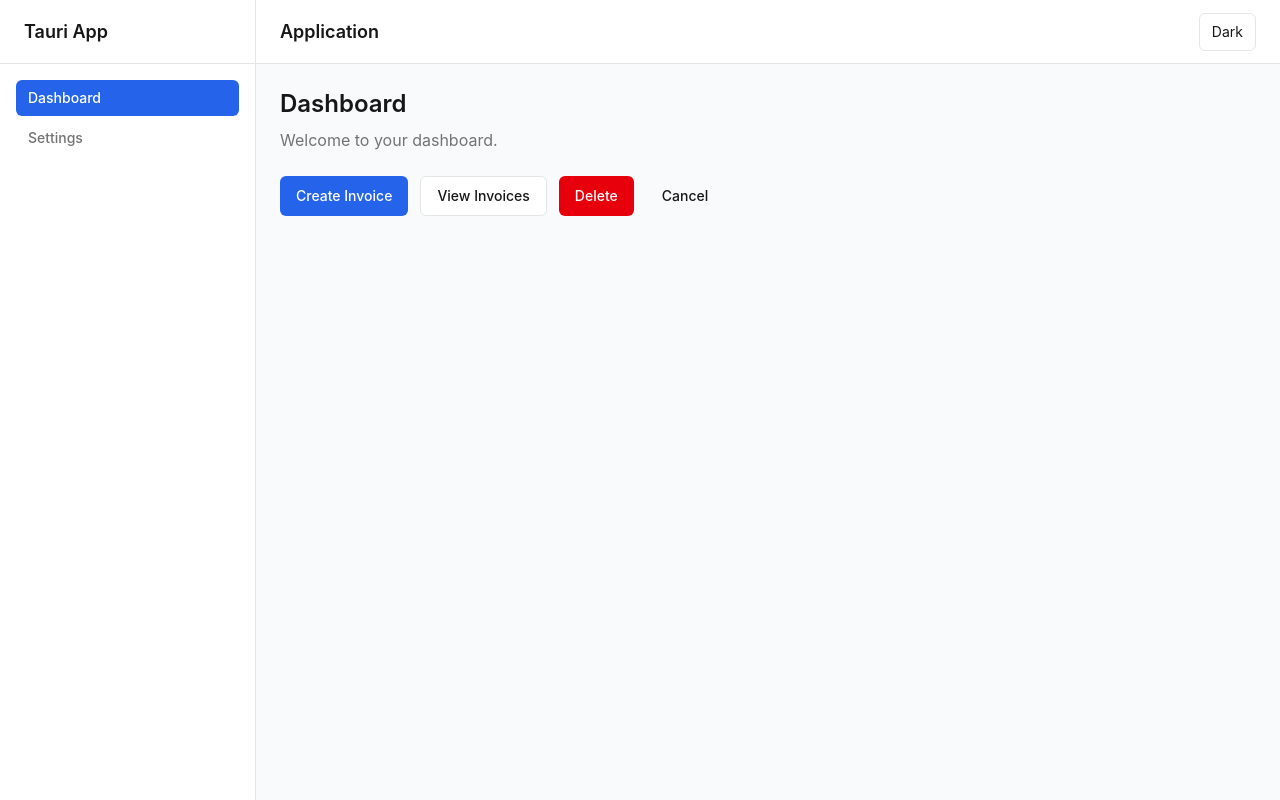
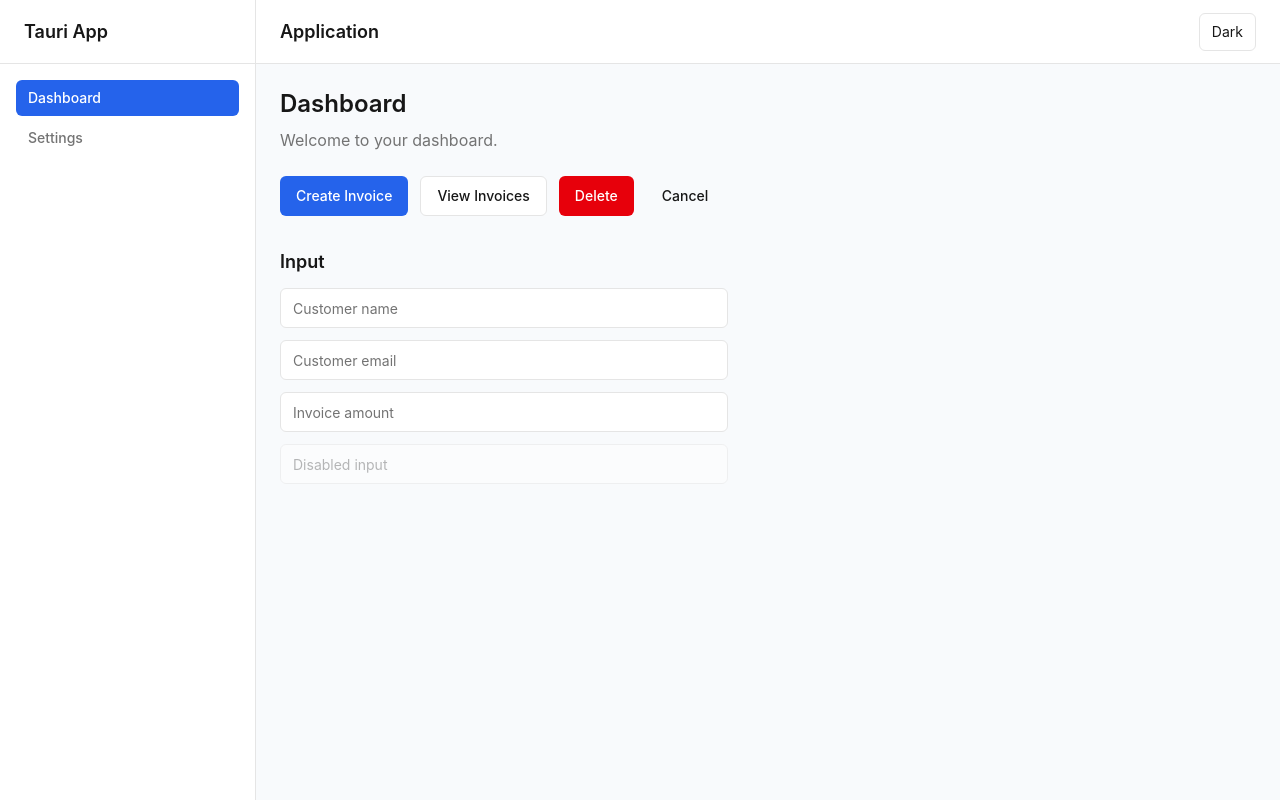
Before and after one commit to adikharadkar/tours-and-travels, a React (Vite) app: page /dashboard in a window 1280 px wide. Built offline with nearby package versions, Linux system fonts and the light colour scheme.

Commit message:
Add Input component

```diff
--- /dev/null
+++ b/src/components/ui/Input.jsx
@@ -0,0 +1,25 @@
+import { forwardRef } from "react";
+
+const Input = forwardRef(function Input(
+  { type = "text", className = "", disabled = false, ...props },
+  ref,
+) {
+  return (
+    <input
+      ref={ref}
+      type={type}
+      disabled={disabled}
+      className={[
+        "h-10 w-full rounded-md border border-border bg-surface px-3",
+        "text-sm text-foreground placeholder:text-muted",
+        "transition-colors",
+        "focus:border-primary focus:outline-none focus:ring-2 focus:ring-focus/20",
+        "disabled:cursor-not-allowed disabled:opacity-50",
+        className,
+      ].join(" ")}
+      {...props}
+    />
+  );
+});
+
+export default Input;
--- a/src/pages/Dashboard.jsx
+++ b/src/pages/Dashboard.jsx
@@ -1,4 +1,5 @@
 import Button from "../components/ui/Button";
+import Input from "../components/ui/Input";
 
 export default function Dashboard() {
   return (
@@ -16,6 +17,20 @@ export default function Dashboard() {
 
         <Button variant="ghost">Cancel</Button>
       </div>
+
+      <div className="mt-8 max-w-md">
+        <h2 className="text-lg font-semibold">Input</h2>
+
+        <div className="mt-3 space-y-3">
+          <Input placeholder="Customer name" />
+
+          <Input type="email" placeholder="Customer email" />
+
+          <Input type="number" placeholder="Invoice amount" />
+
+          <Input disabled placeholder="Disabled input" />
+        </div>
+      </div>
     </div>
   );
 }
```
Also changed, not shown: 1 other file (tests, documents, lock files or other folders).
